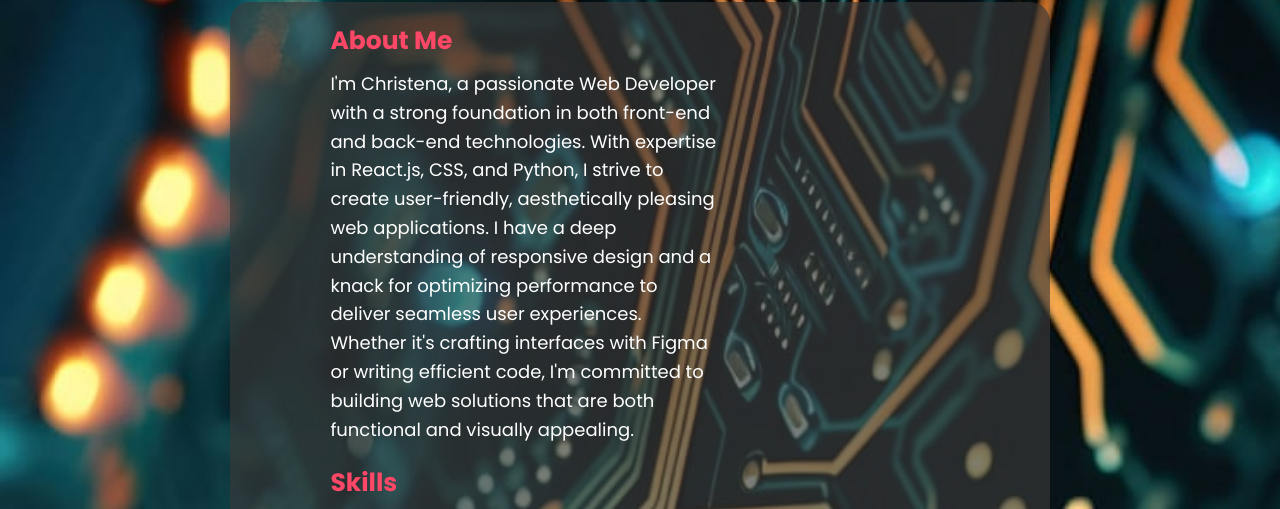
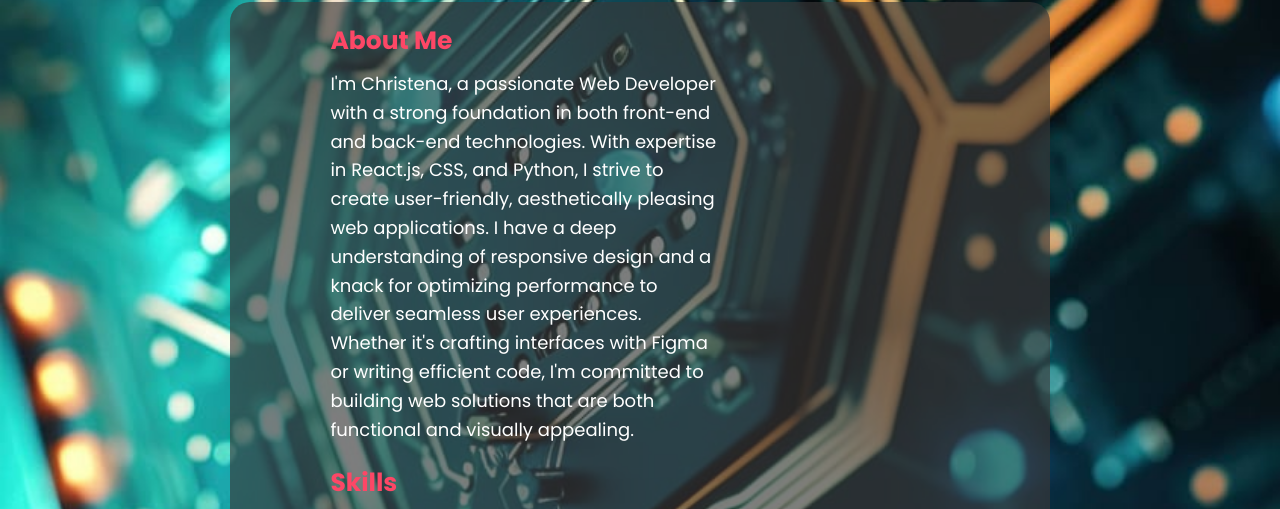
Before and after one commit to PKCO/resume-portfolio, a plain HTML site: page about.html in a window 1280 px wide. Shown: the part 118-627 px from the top of the page. Drawn offline with Linux system fonts and the light colour scheme.

Commit message:
Update about.css

```diff
--- a/about.css
+++ b/about.css
@@ -14,12 +14,12 @@ a {
 
 /* Hero Section */
 .hero {
-  width: 100%;
-  height: 320vh;
-  background: url(port1.jpg);
-  background-size: cover;
+    width: 100%;
+    height: 100vh; /* Set height to 100vh for large screens */
+    background: url(port1.jpg);
+    background-size: cover; /* Ensure the image covers the section */
+    background-position: center; /* Center the background image */
 }
-
 nav {
   display: flex;
   align-items: center;
```
